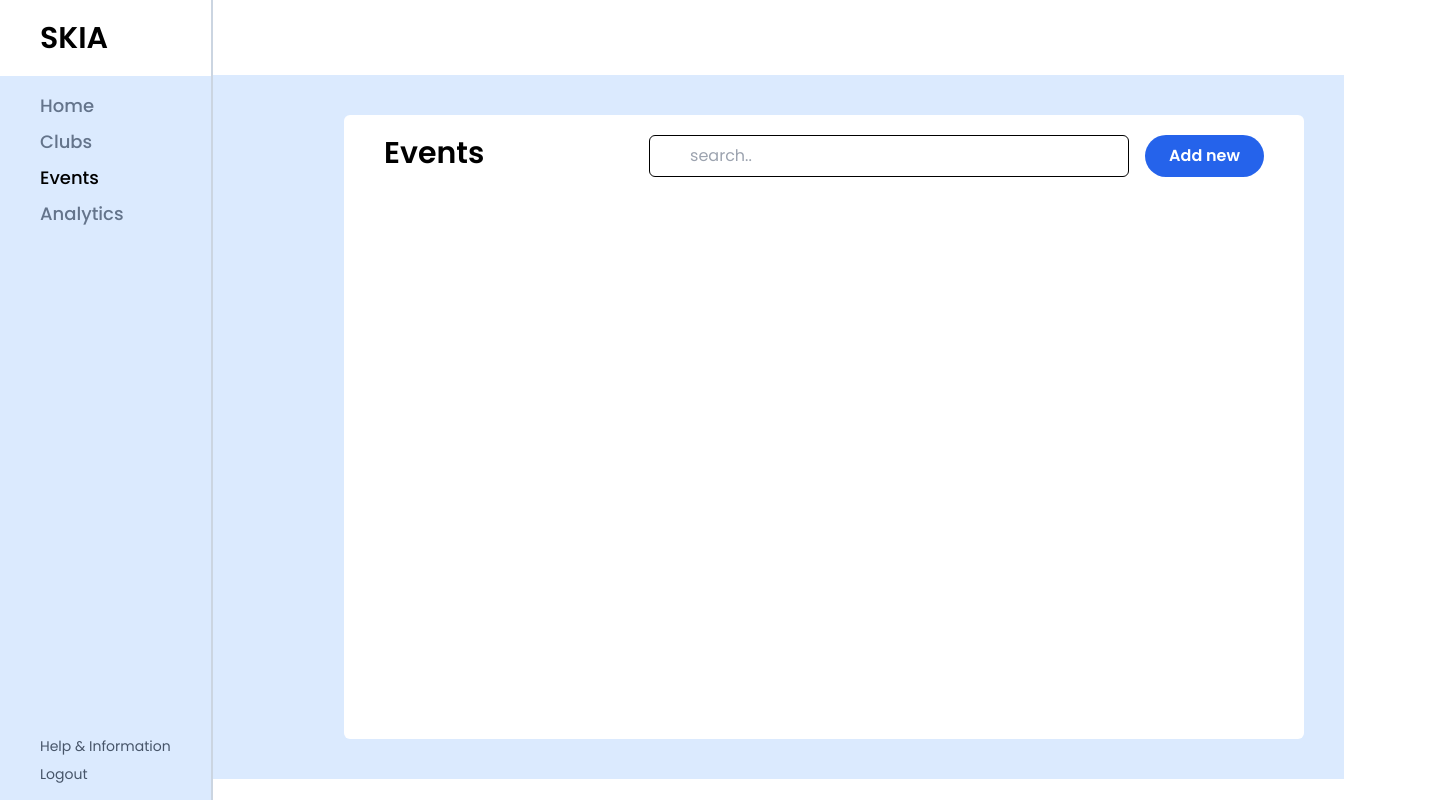
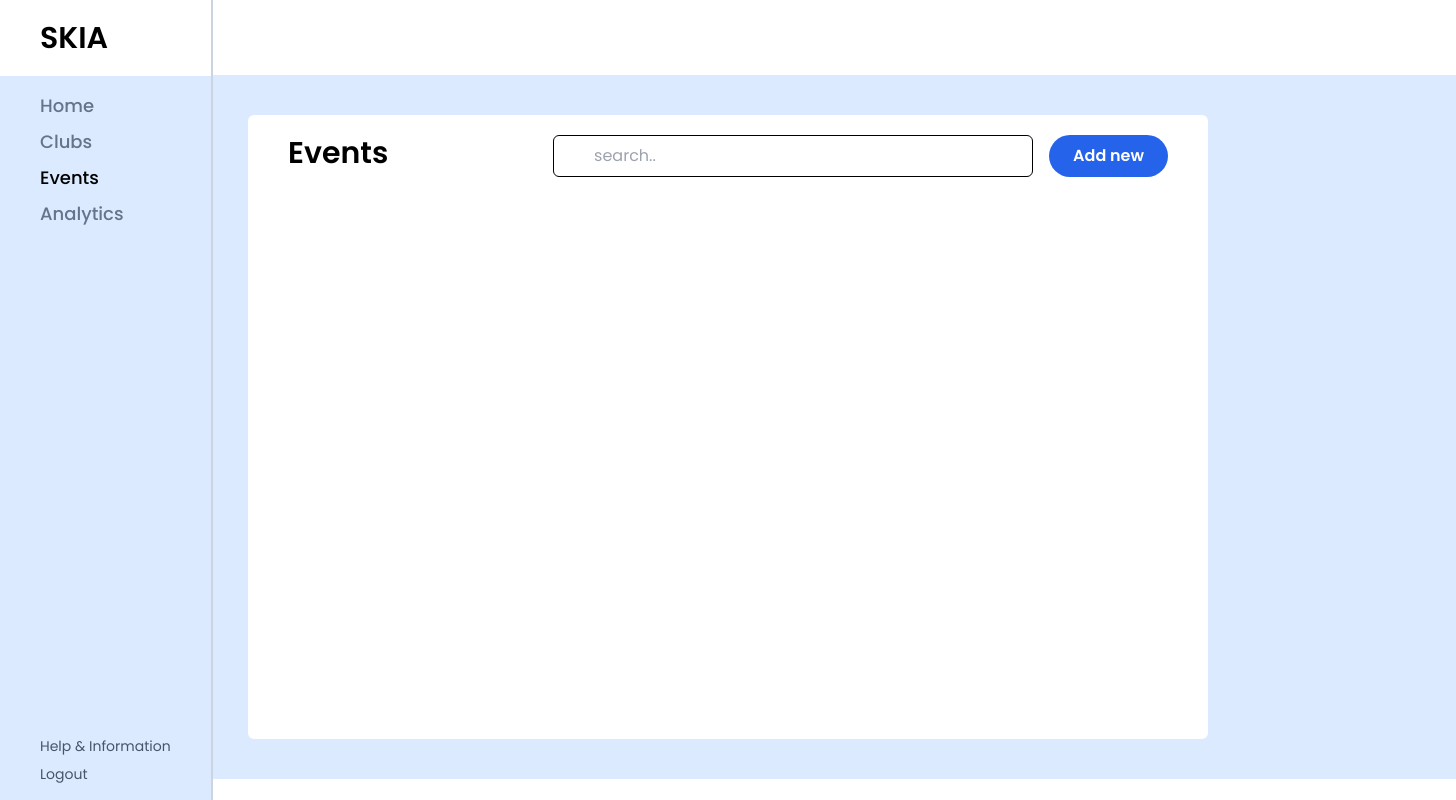
Before and after one commit to warriorBunny013/skia-reactjs, a React (Create React App) app: page / in a window 1280 px wide. Shown: the whole page, 1456 px wide, since content can reach past the window. Built offline with nearby package versions, Linux system fonts and the light colour scheme.

Commit message:
resize issue

```diff
--- a/src/App.js
+++ b/src/App.js
@@ -203,7 +203,7 @@ function App() {
             <div>Logout</div>
           </div>
         </div>
-        <div className="flex pl-[19rem] mt-[4.7rem]  bg-blue-100">
+        <div className="flex px-[13rem] mt-[4.7rem]  bg-blue-100">
          { pageNav?<div  className="flex flex-col min-h-[78vh] 2xl:w-[70rem] xl:w-[60rem] md:w-[50rem]  mx-10 my-10 rounded-md bg-white">
             <div className="flex flex-wrap px-10 pt-5 justify-between">
               <div className="text-3xl font-semibold">Events</div>
@@ -268,9 +268,12 @@ function App() {
               <div className="mt-8 flex flex-col gap-5">
                 <div>
                   <div className="text-xl mb-3">Description</div>
-                  <div className="px-10 py-4  flex justify-between border rounded-md shadow-lg border-slate-400">
-                    <textarea defaultValue={Cdesc} onChange={(e)=>setCDesc(e.target.value)} className=" border-0 pb-20 overflow-hidden" style={{resize:"none"}}>
+                  <div className="px-10 py-4 flex  border rounded-md shadow-lg border-slate-400">
+                    <div className="flex w-full">
+                    <textarea defaultValue={Cdesc} onChange={(e)=>setCDesc(e.target.value)} className="w-full border-0 pb-20 overflow-hidden" style={{resize:"none"}}>
                     </textarea>
+                    </div>
+
                     <div className="flex flex-col justify-end">
                     <button onClick={handleEdit} className="bg-orange-600 hover:bg-orange-500 px-12 text-white text-sm rounded-md py-2">Edit</button>
                     </div>
--- a/src/index.css
+++ b/src/index.css
@@ -6,6 +6,7 @@ body {
   -webkit-font-smoothing: antialiased;
   -moz-osx-font-smoothing: grayscale;
   font-family: 'Poppins', sans-serif;
+  overflow-x: hidden;
 }
 
 code {
```
